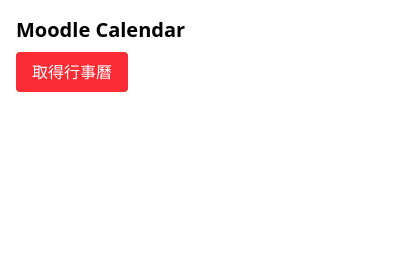
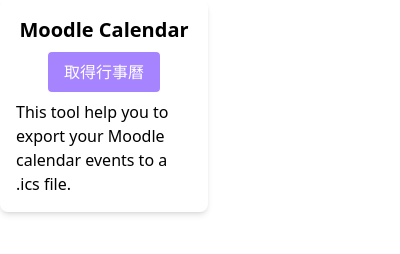
Before and after one commit to CCU-Class/homework2Calendar, a browser extension: page src/popup.html in a window 400 px wide. Drawn offline with nearby package versions, Linux system fonts and the light colour scheme; files that its build step writes are made by us from their sources.

Commit message:
update css and add some checker before generate a calender

```diff
--- a/package.json
+++ b/package.json
@@ -1,6 +1,8 @@
 {
   "dependencies": {
     "@tailwindcss/cli": "^4.0.17",
+    "jsonpath-plus": "^10.3.0",
+    "rollup": "^4.38.0",
     "tailwindcss": "^4.0.17"
   },
   "devDependencies": {
--- a/src/js/popup.js
+++ b/src/js/popup.js
@@ -30,6 +30,12 @@
 }
 
 document.getElementById("exportBtn").addEventListener("click", async () => {
+  // Check if the user is in moodle page
+  const isMoodlePage = window.location.href.includes("ecourse2.ccu.edu.tw");
+  if (!isMoodlePage) {
+    alert("Please open this extension in the eCourse2 page.");
+    return;
+  }
   chrome.tabs.query({ active: true, currentWindow: true }, (tabs) => {
     chrome.tabs.sendMessage(tabs[0].id, { action: "get_sesskey" }, async (res) => {
       const sesskey = res?.sesskey;
--- a/src/popup.html
+++ b/src/popup.html
@@ -5,10 +5,13 @@
     <meta name="viewport" content="width=device-width, initial-scale=1.0" />
     <link href="./css/output.css" rel="stylesheet" />
   </head>
-  <body class="p-4">
-    <h1 class="text-xl font-bold mb-2">Moodle Calendar</h1>
-    <button id="exportBtn" class="bg-red-500 text-white px-4 py-2 rounded">取得行事曆</button>
-    <pre id="result" class="mt-4 text-sm whitespace-pre-wrap"></pre>
+  <body class="p-4 w-52 flex items-center justify-center flex-col bg-white shadow-md rounded-lg">
+    <h1 class="text-xl font-bold">Moodle Calendar</h1>
+    <button id="exportBtn" class="bg-violet-400 text-white px-4 py-2 my-2 rounded cursor-pointer hover:bg-violet-700">取得行事曆</button>
+    <pre id="result" class="text-sm whitespace-pre-wrap"></pre>
+    <div>
+      This tool help you to export your Moodle calendar events to a .ics file.
+    </div>
     <script src="./js/popup.js"></script>
   </body>
 </html>
```
Also changed, not shown: 2 other files.
